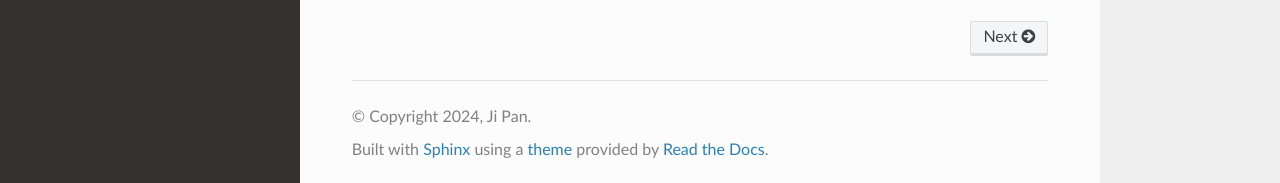
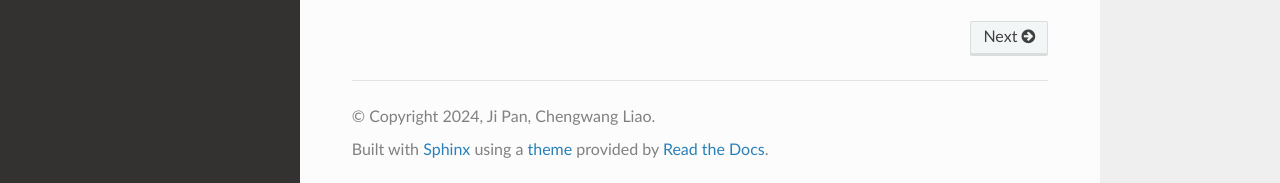
Before and after one commit to metricshilab/ivxj, a Sphinx documentation site: the page built from docs/index.md, in a window 1280 px wide and 900 px high, scrolled down 911 px. Shown: the part 714-897 px from the top of the window. Built offline with Sphinx 7.4.7 and the Read the Docs theme 2.0.0, drawn with Linux system fonts in a browser that asks for light colours; pages that are not in the unit, such as notebooks, are missing from menus.

Commit message:
docs: updated conf.py

```diff
--- a/docs/conf.py
+++ b/docs/conf.py
@@ -7,8 +7,8 @@
 # -- Project information -----------------------------------------------------
 
 project = u"ivxj"
-copyright = u"2024, Ji Pan"
-author = u"Ji Pan"
+copyright = u"2024, Ji Pan, Chengwang Liao"
+author = u"Ji Pan, Chengwang Liao"
 
 # -- General configuration ---------------------------------------------------
 
```
